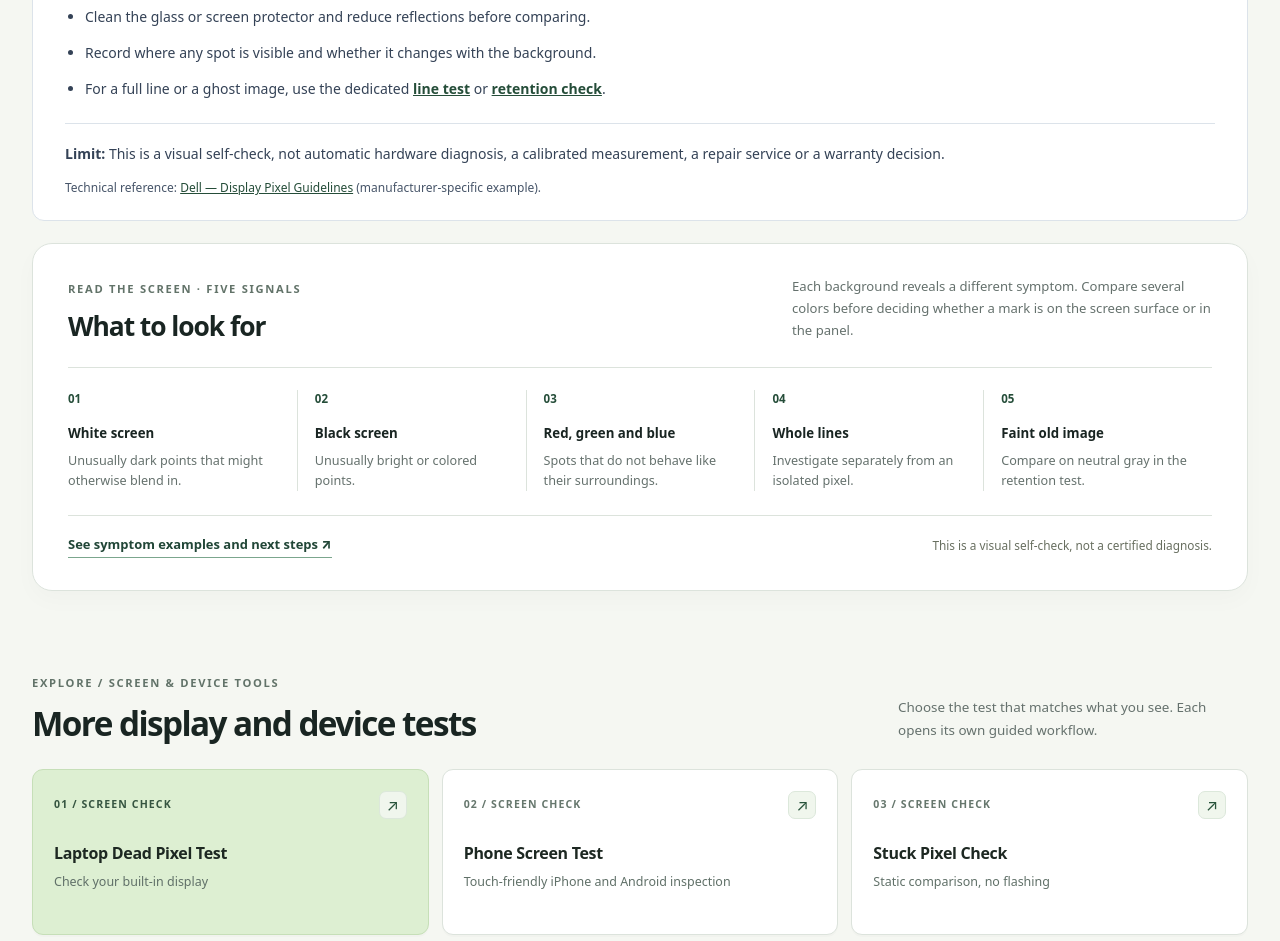
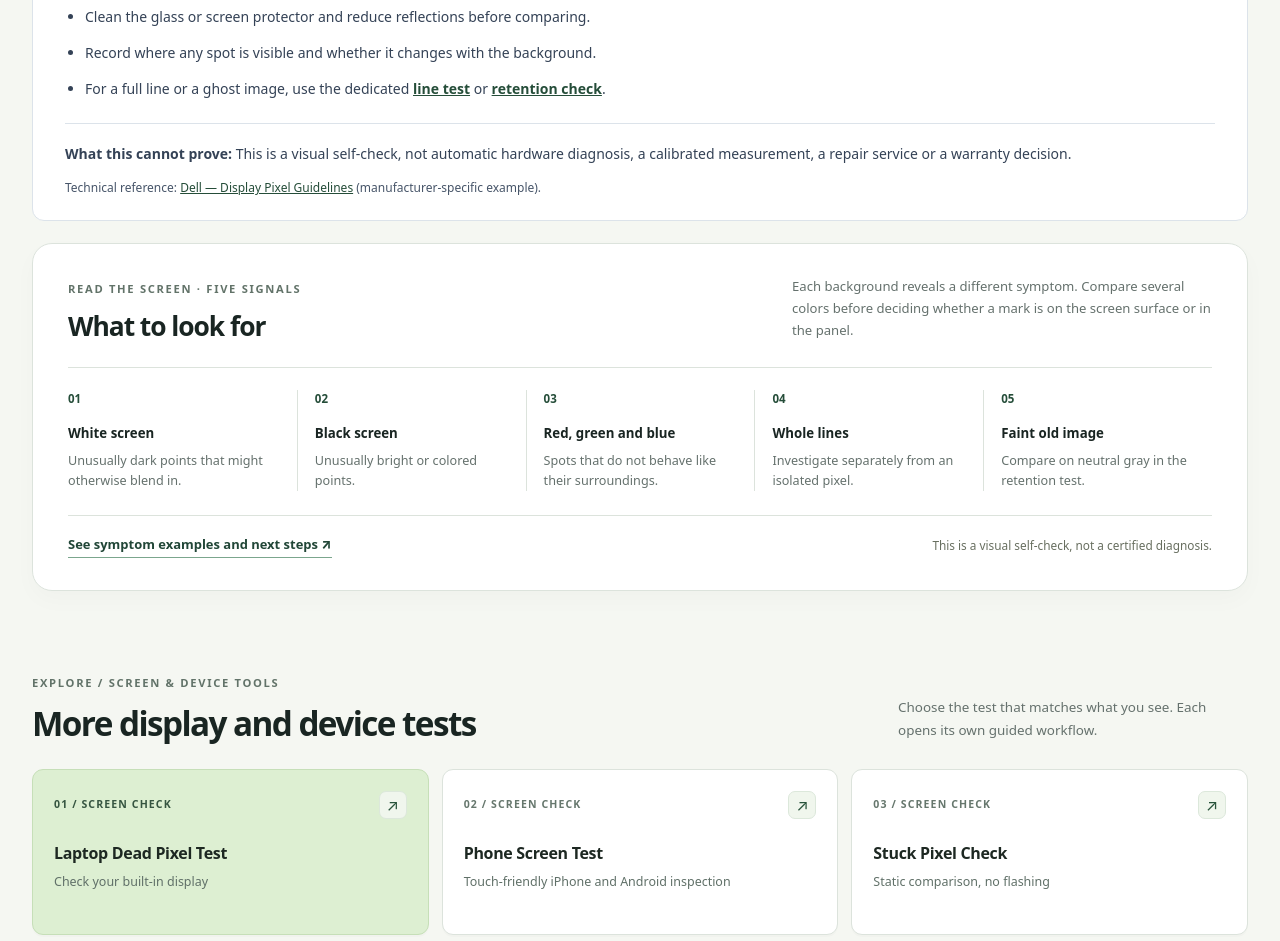
Before and after one commit to zqfqe/Dead-Pixel-Test, an Astro site: page / in a window 1280 px wide. Shown: the part 1070-2011 px from the top of the page. Built offline with nearby package versions, Linux system fonts and the light colour scheme; Astro itself is replaced by a stand-in of ours; no server answers.

Commit message:
fix(geo): align homepage user-visible limitation label with integrity checks

```diff
--- a/src/pages/index.astro
+++ b/src/pages/index.astro
@@ -100,7 +100,7 @@ const schema={
         <li>Record where any spot is visible and whether it changes with the background.</li>
         <li>For a full line or a ghost image, use the dedicated <a class="font-semibold text-[#125CC9] underline" href="/dead-pixel-line-test">line test</a> or <a class="font-semibold text-[#125CC9] underline" href="/image-retention-test">retention check</a>.</li>
       </ul>
-      <p class="mt-5 border-t border-[#DCE3EA] pt-4 text-sm leading-7 text-[#344256]"><strong>Limit:</strong> This is a visual self-check, not automatic hardware diagnosis, a calibrated measurement, a repair service or a warranty decision.</p>
+      <p class="mt-5 border-t border-[#DCE3EA] pt-4 text-sm leading-7 text-[#344256]"><strong>What this cannot prove:</strong> This is a visual self-check, not automatic hardware diagnosis, a calibrated measurement, a repair service or a warranty decision.</p>
       <p class="mt-3 text-xs text-[#475569]">Technical reference: <a class="text-[#125CC9] underline" href="https://www.dell.com/support/kbdoc/en-us/000126004/dell-display-pixel-guidelines" target="_blank" rel="noopener noreferrer">Dell — Display Pixel Guidelines</a> (manufacturer-specific example).</p>
     </section>
 
```
